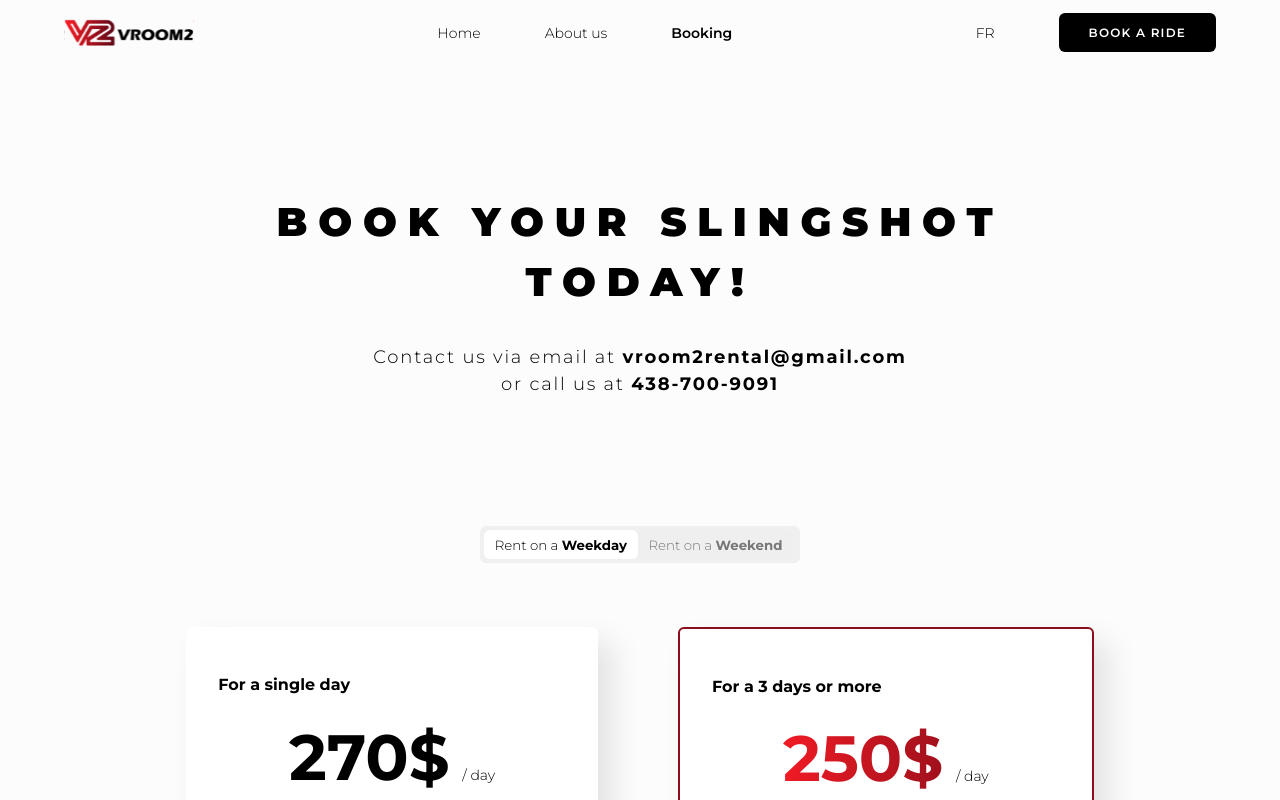
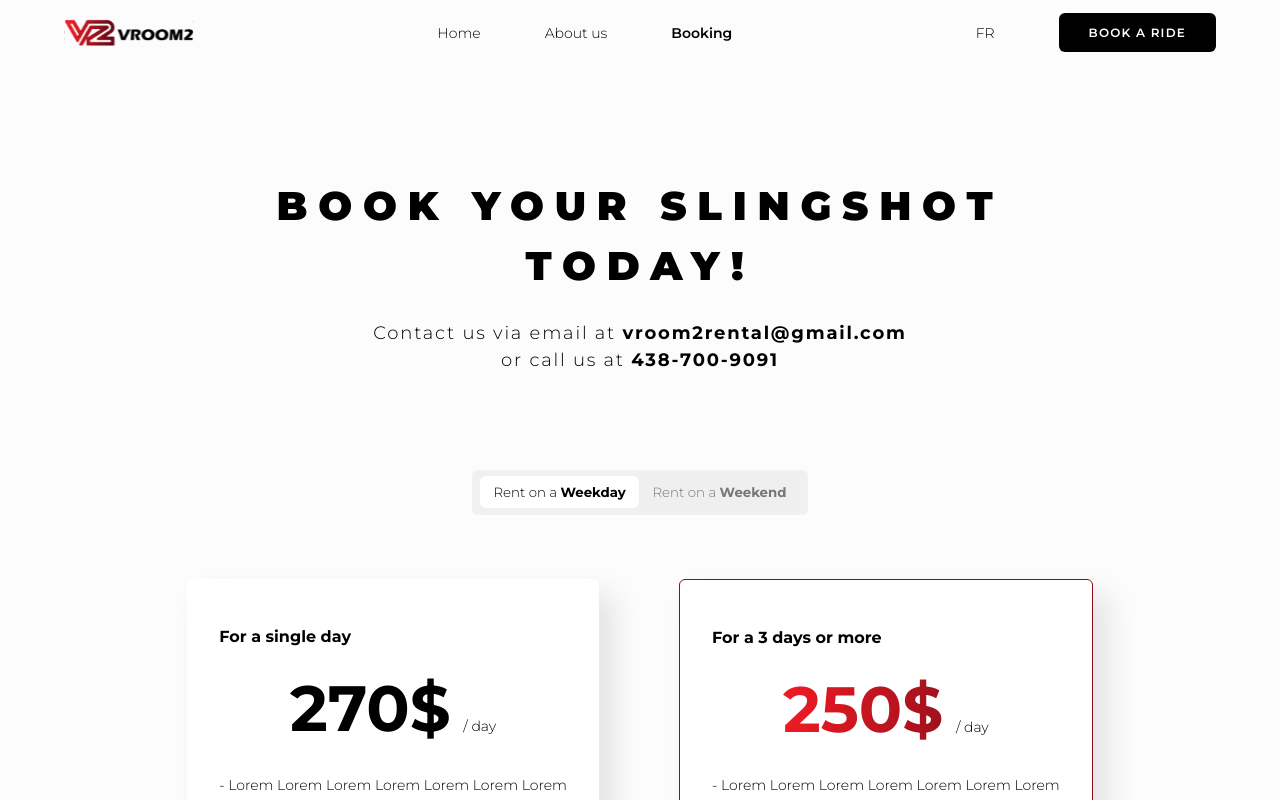
Before and after one commit to chilucdiep/vroom2, a Next.js app: page /booking in a window 1280 px wide. Shown: the top 800 px of the page. Built offline with nearby package versions, Linux system fonts and the light colour scheme.

Commit message:
paddings

```diff
--- a/components/About/About.module.scss
+++ b/components/About/About.module.scss
@@ -19,12 +19,12 @@
     }
 
     h1 {
-      margin: 0.5em auto 1.5em;
+      margin: 0.5em auto 0.5em;
       max-width: 1100px;
     }
 
     p {
-      max-width: 480px;
+      max-width: 760px;
       margin: auto;
     }
   }
--- a/components/About/Hero.tsx
+++ b/components/About/Hero.tsx
@@ -32,7 +32,7 @@
         WE ARE AN EXCLUSIVE EXPERIENCE{" "}
         <span className="Gradient">ACTIVE LIFESTYLE</span> VEHICLE COMPANY
       </h1>
-      <p>
+      <p className="BigCaption">
         Our mission is to provide an unique and exhilarating experience to our
         customers. Our vehicles with will make your journey more exciting than
         your destination.
--- a/components/Booking/Booking.module.scss
+++ b/components/Booking/Booking.module.scss
@@ -3,17 +3,18 @@
 .Booking {
   .Toggle {
     display: flex;
+    place-content: center;
     background-color: $Grey;
-    max-width: 20em;
+    max-width: 21em;
     margin: 0 auto;
-    padding: 0.25em;
+    padding: 0.4em;
     border-radius: $BorderRadius;
     margin-bottom: 4em;
   }
 
   .FilterButton {
     border: none;
-    padding: 0.5em 0.8em;
+    padding: 0.6em 1em;
     border-radius: $BorderRadius;
     opacity: 0.5;
     cursor: pointer;
@@ -55,7 +56,7 @@
 }
 
 .Preferred {
-  border: 2px solid #8d0e1b;
+  border: 1px solid #8d0e1b;
 }
 
 .Cards {
--- a/pages/booking.tsx
+++ b/pages/booking.tsx
@@ -12,16 +12,16 @@
         style={{
           display: "grid",
           placeContent: "center",
-          gap: "8em",
+          gap: "6em",
           textAlign: "center",
-          margin: "6em",
+          margin: "5em",
         }}
       >
         <div
           style={{
             display: "grid",
             placeContent: "center",
-            gap: "2em",
+            gap: "1.5em",
             maxWidth: "750px",
             margin: "auto",
           }}
```
